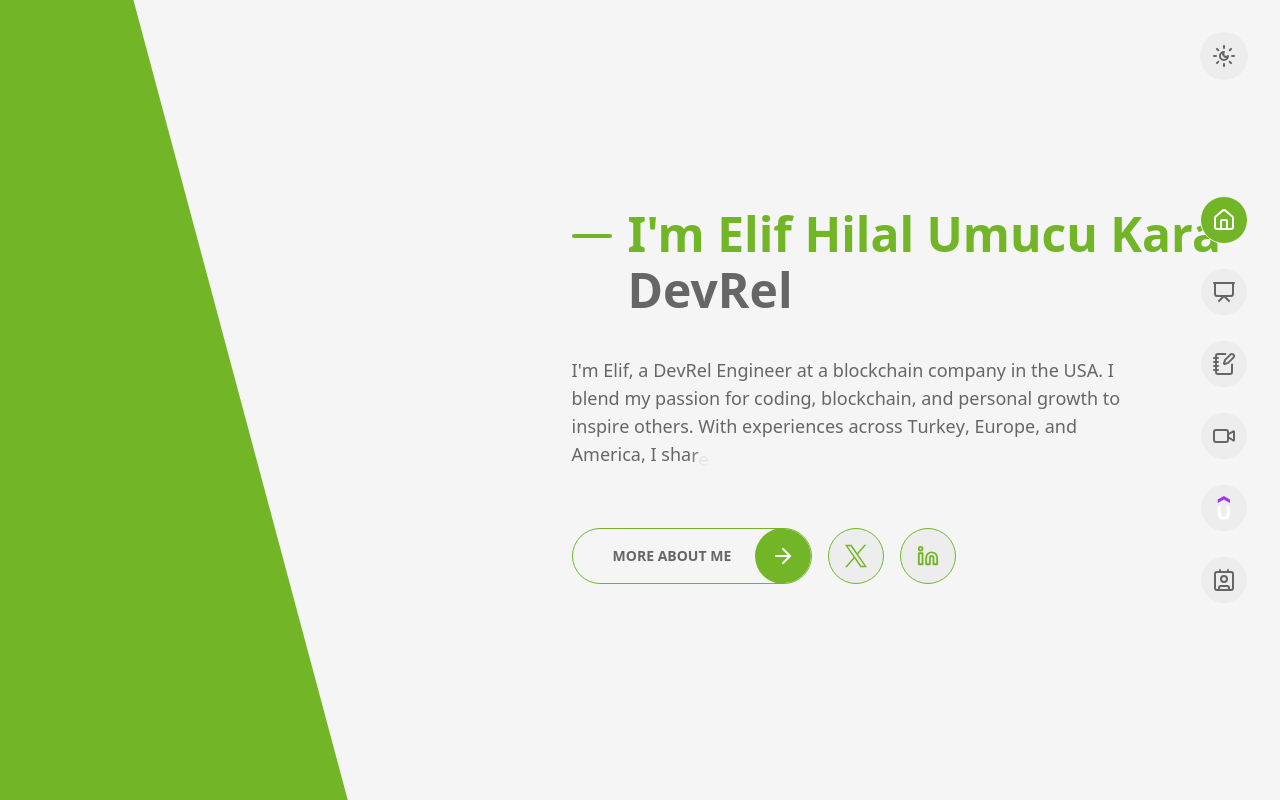
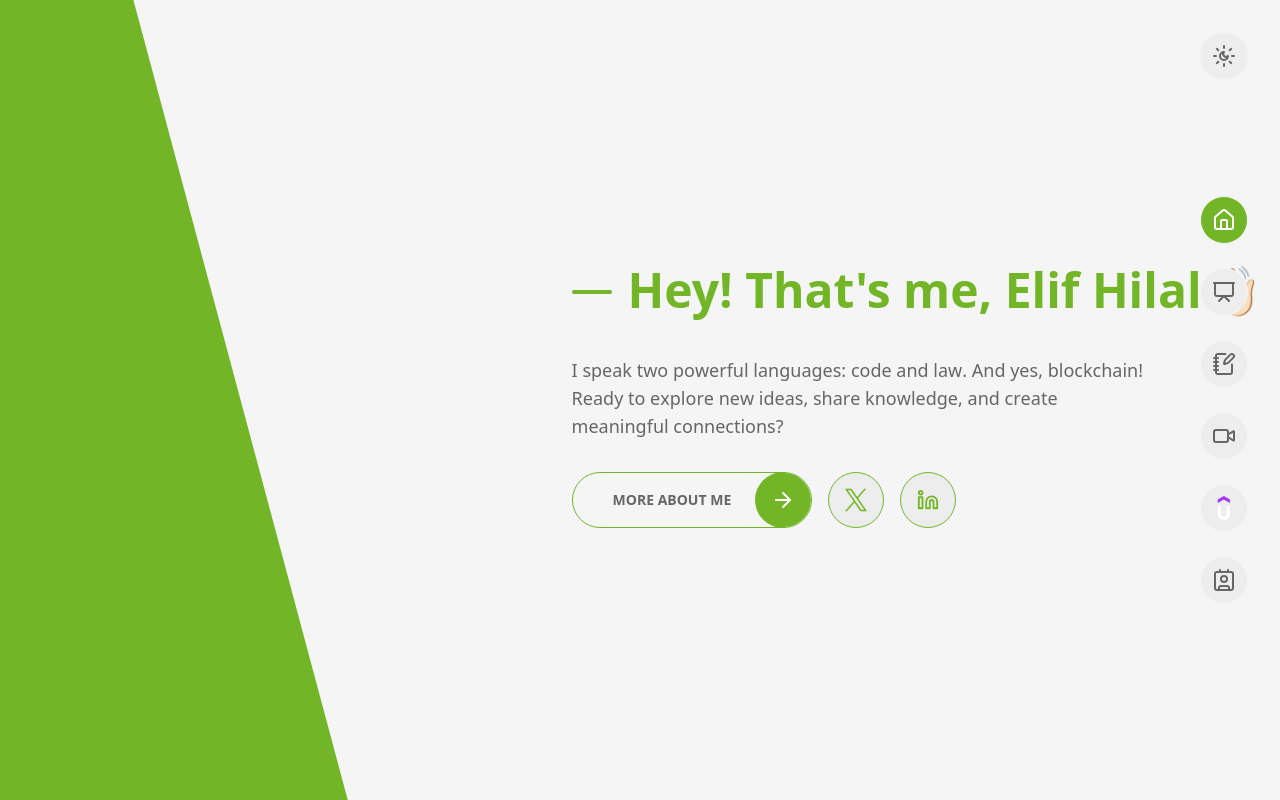
Before and after one commit to Ozavsar/ehilal, a Next.js app: page / in a window 1280 px wide. Built offline with nearby package versions, Linux system fonts and the light colour scheme.

Commit message:
chore: text updated on home page

```diff
--- a/src/containers/home/index.tsx
+++ b/src/containers/home/index.tsx
@@ -6,8 +6,10 @@ import appRoutes from "@/config/constants/app-routes";
 import SocialLinks from "@/components/social-links";
 
 export default function HomeContainer() {
-  const text =
-    "I'm Elif, a DevRel Engineer at a blockchain company in the USA. I blend my passion for coding, blockchain, and personal growth to inspire others. With experiences across Turkey, Europe, and America, I share insights on technology, personal development, and blockchain education.";
+  const text = [
+    `I speak two powerful languages: code and law. And yes, blockchain!`,
+    "Ready to explore new ideas, share knowledge, and create meaningful connections?",
+  ];
 
   return (
     <main className="container flex min-h-screen items-center justify-center max-sm:-my-20">
@@ -32,8 +34,7 @@ export default function HomeContainer() {
           <div className="flex w-fit gap-4">
             <span className="mt-4 h-1 w-6 rounded-md bg-primary sm:mt-6 sm:w-10" />
             <h1 className="text-nowrap text-2xl font-bold text-primary md:text-5xl">
-              I&apos;m Elif Hilal Umucu Kara
-              <span className="block text-foreground sm:mt-2">DevRel</span>
+              Hey! That&apos;s me, Elif Hilal👋🏻
             </h1>
           </div>
 
```
